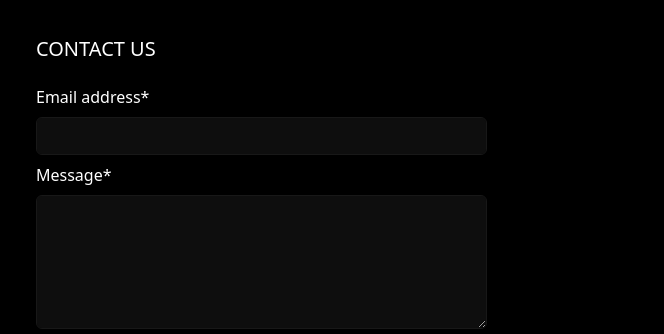
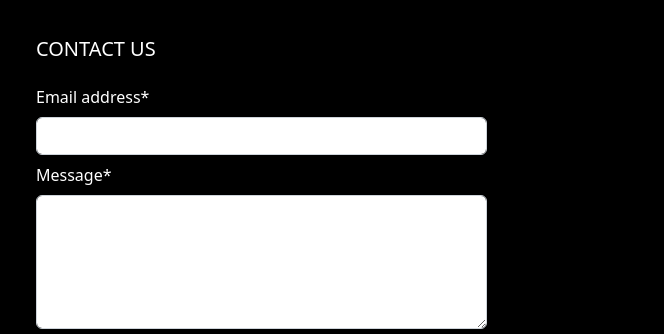
Before and after one commit to joaopvgus/bootstrap_homepage, a plain HTML site: page index.html in a window 1280 px wide. Shown: the part 3635-3969 px from the top of the page, 616-1280 px from the left. Drawn offline with nearby package versions, Linux system fonts and the light colour scheme.

```diff
--- a/style.css
+++ b/style.css
@@ -235,13 +235,7 @@
 
 /* BEGIN - contact us */
 #form{
-
     background-color: black;
     color: white;
 }
-.form-control{
-    background-color: rgb(14, 14, 14) !important;
-    border: 1px rgb(24, 24, 24) solid;
-    color: white !important;
-}
 /* END - contact us */
```
